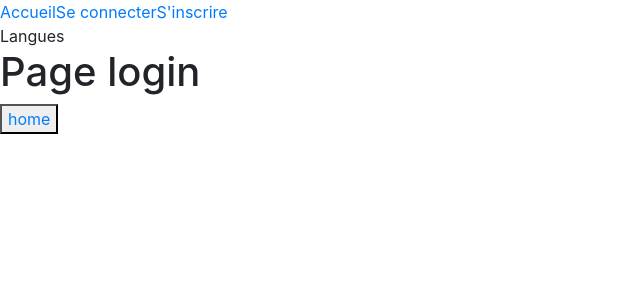
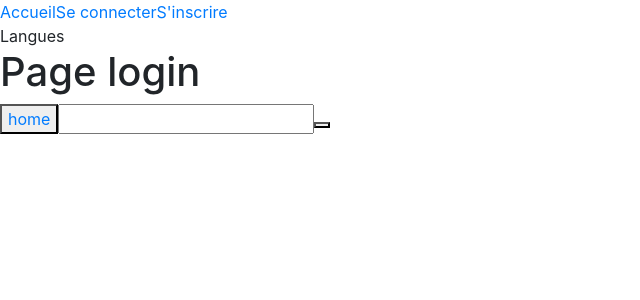
Before and after one commit to ghislaingirardeau/Planet_music, a Nuxt app: page /login in a window 1280 px wide. Shown: the top 300 px of the page, without its empty margins (0-640 px from the left). Built offline with nearby package versions, Linux system fonts and the light colour scheme.

Commit message:
test switch data

```diff
--- a/pages/login.vue
+++ b/pages/login.vue
@@ -2,12 +2,32 @@
     <main>
         <h1>Page login</h1>
         <button><nuxt-link :to="{name: 'home'}">home</nuxt-link></button>
+        <input type="text" name="" id="" v-model="docState">
+        <transition>
+          <button v-bind:key="docState">
+            {{ buttonMessage }}
+          </button>
+        </transition>
 
     </main>
 </template>
 
 <script>
 export default {
-  layout: 'landing'
+  layout: 'landing',
+  data () {
+    return {
+      docState: ""
+    }
+  },
+  computed: {
+  buttonMessage: function () {
+    switch (this.docState) {
+      case 'saved': return 'Modifier'
+      case 'edited': return 'Sauver'
+      case 'editing': return 'Annuler'
+    }
+  }
+}
 }
 </script>
```
